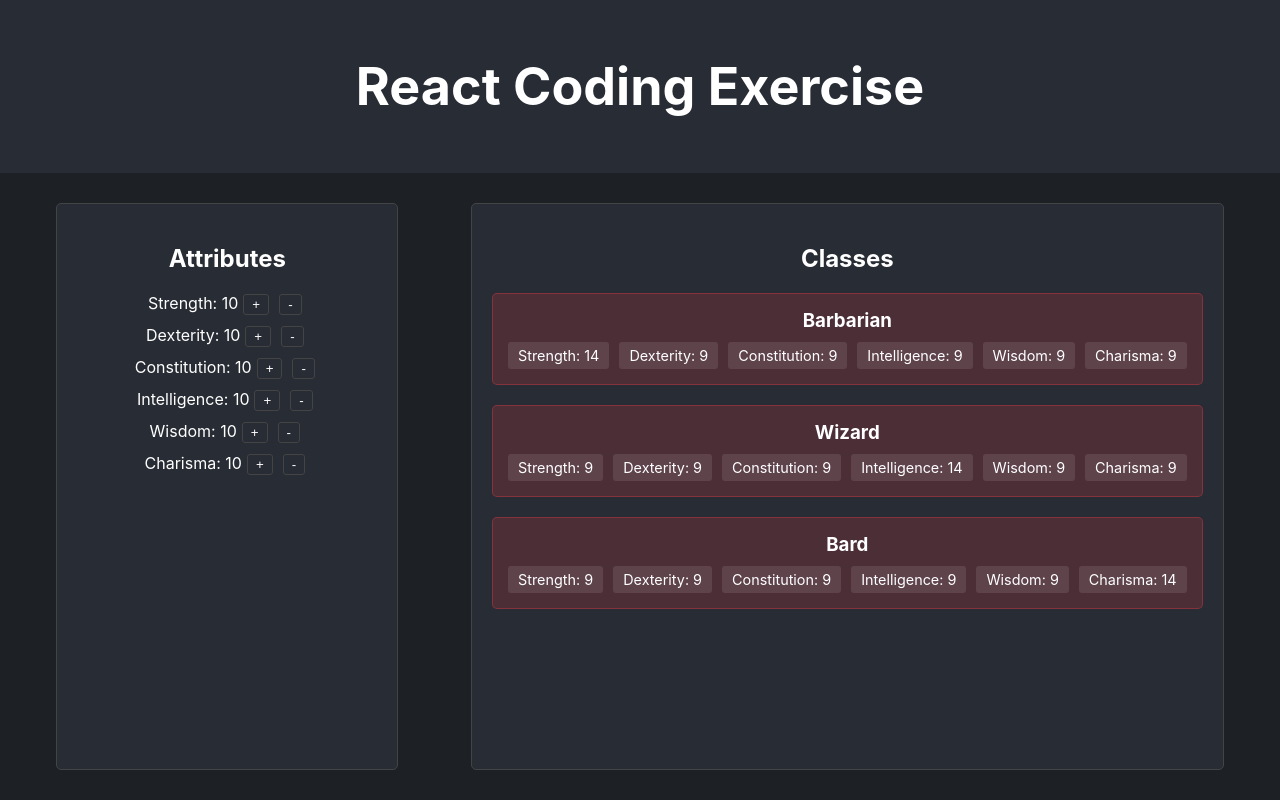
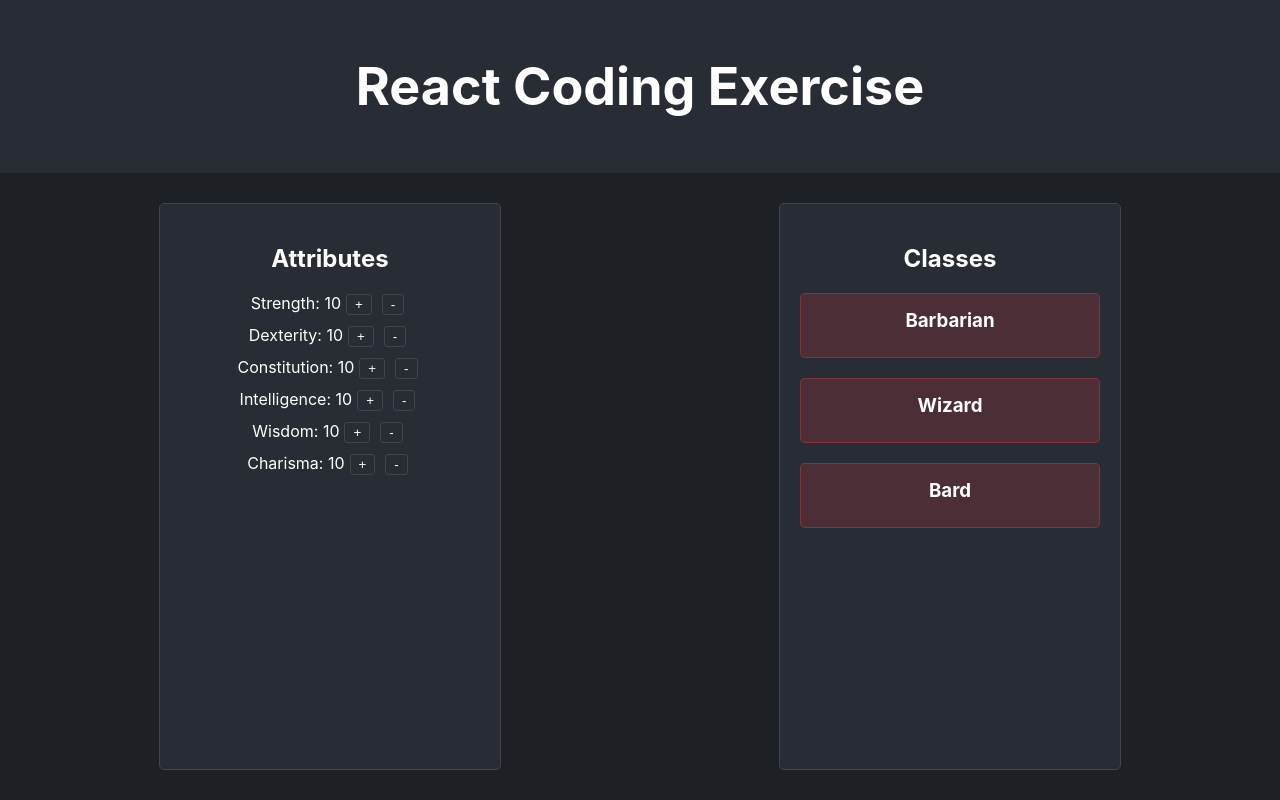
Before and after one commit to Lohit9/recruiting-webapp-character, a React (Create React App) app: page / in a window 1280 px wide. Built offline with nearby package versions, Linux system fonts and the light colour scheme.

Commit message:
Implement requirement 3

```diff
--- a/src/App.tsx
+++ b/src/App.tsx
@@ -11,6 +11,8 @@ function App() {
     });
     return initialAttributes;
   });
+
+  const [selectedClass, setSelectedClass] = useState<Class | null>(null);
 
   const handleIncrement = (attr: string) => {
     setAttributes(prev => ({
@@ -31,6 +33,10 @@ function App() {
     return Object.entries(requirements).every(([attr, minValue]) =>
       attributes[attr] >= minValue
     );
+  };
+
+  const handleClassClick = (className: Class) => {
+    setSelectedClass(className === selectedClass ? null : className);
   };
 
   return (
@@ -54,16 +60,20 @@ function App() {
           {(Object.keys(CLASS_LIST) as Class[]).map(className => (
             <div
               key={className}
-              className={`class-item ${meetsClassRequirements(className) ? 'requirements-met' : 'requirements-not-met'}`}
+              className={`class-item ${meetsClassRequirements(className) ? 'requirements-met' : 'requirements-not-met'} ${selectedClass === className ? 'selected' : ''}`}
+              onClick={() => handleClassClick(className)}
             >
               <h3>{className}</h3>
+              {selectedClass === className && (
                 <div className="class-requirements">
+                  <h4>Minimum Requirements:</h4>
                   {Object.entries(CLASS_LIST[className]).map(([attr, value]) => (
                     <div key={attr} className="requirement-item">
                       {attr}: {value}
                     </div>
                   ))}
                 </div>
+              )}
             </div>
           ))}
         </div>
```
Lines whose indentation alone changed are shown as unchanged.
